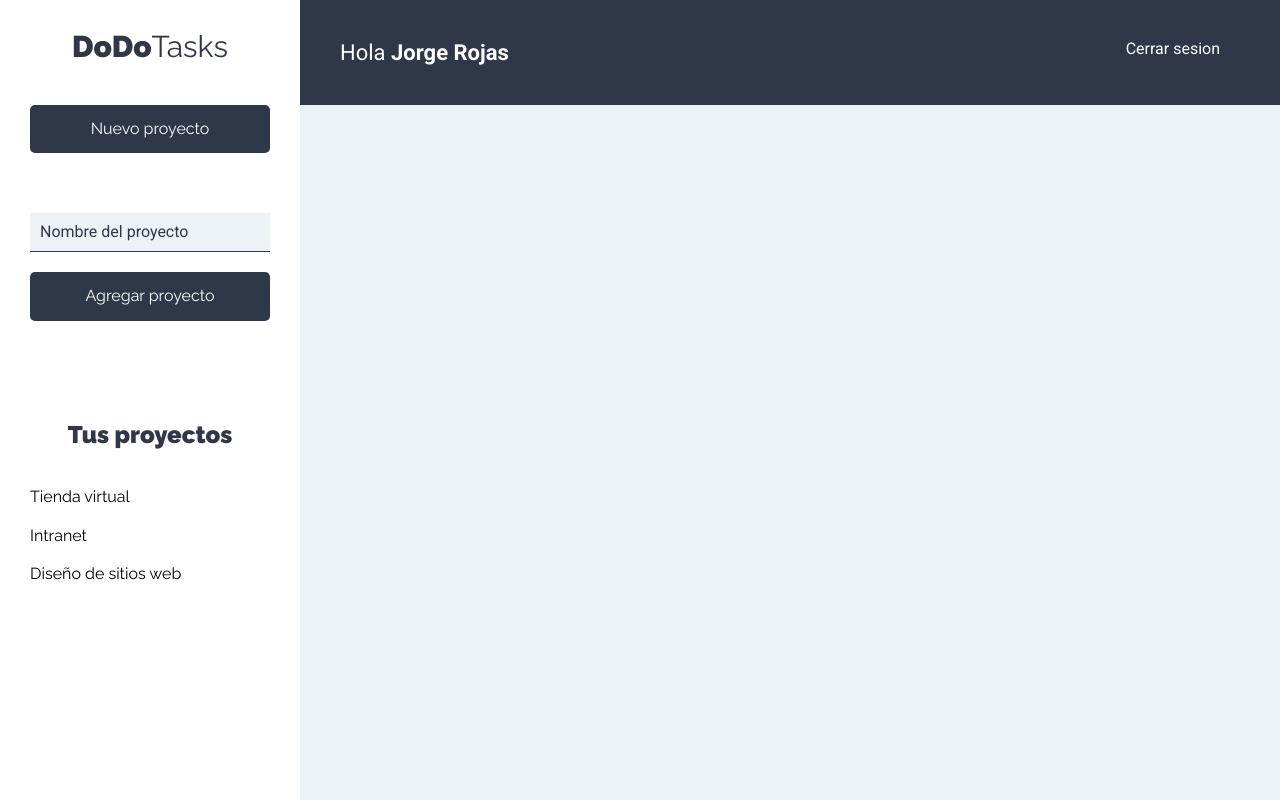
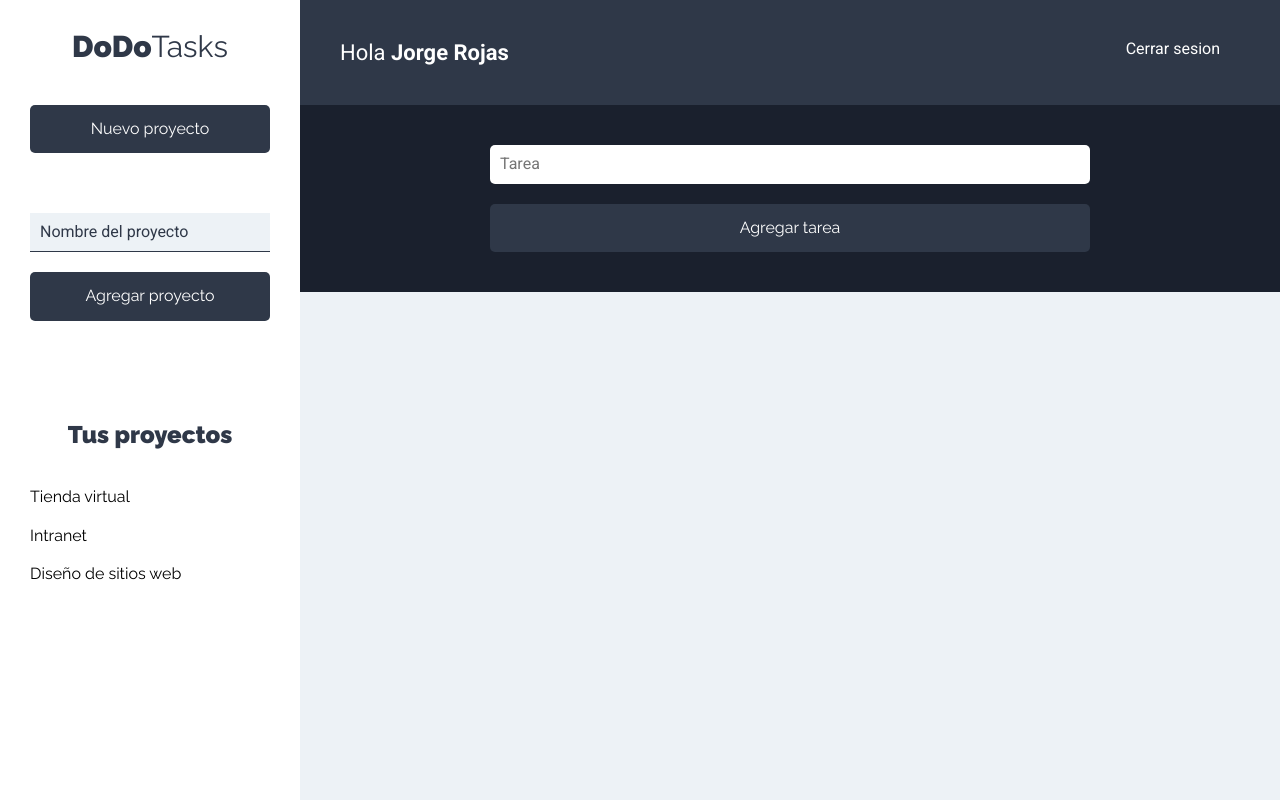
Before and after one commit to JorgeRod2594/react-mern, a React (Create React App) app in the folder cliente/: page /proyectos in a window 1280 px wide. Built offline with nearby package versions, Linux system fonts and the light colour scheme.

Commit message:
Creacion de Formulario para crear tareas

```diff
--- a/cliente/src/components/layout/Bar.jsx
+++ b/cliente/src/components/layout/Bar.jsx
@@ -7,10 +7,10 @@
 //para cerrar sesion
     return (
         <header className="app-header">
-            <a className="nombre-usuario">Hola<span> Jorge Rojas</span></a>
+            <a href="!#" className="nombre-usuario">Hola<span> Jorge Rojas</span></a>
 
             <nav className="nav-principal">
-                <a href="#!">Cerrar sesion</a>
+                <a href="!#">Cerrar sesion</a>
             </nav>
         </header>
      );
--- a/cliente/src/components/proyectos/Proyectos.jsx
+++ b/cliente/src/components/proyectos/Proyectos.jsx
@@ -1,6 +1,7 @@
 import React from 'react';
 import Sidebar from '../layout/Sidebar'
 import Bar from '../layout/Bar'
+import FormTarea from '../tareas/FormTarea'
 
 const Proyectos = () => {
     //Este es el contenedor principal
@@ -15,6 +16,7 @@
             <div className="seccion-principal">
                 <Bar />
                 <main>
+                    <FormTarea />
                     <div className="contenedor-tareas">
 
                     </div>
--- /dev/null
+++ b/cliente/src/components/tareas/FormTarea.jsx
@@ -0,0 +1,30 @@
+import React from 'react'
+
+const FormTarea = () => {
+
+//Este componente sera el formulario de las tareas asociadas aun proyecto
+    return (
+        <div className="formulario">
+            <form>
+                <div className="contenedor-input">
+                    <input
+                        type="text"
+                        className="input-text"
+                        placeholder="Tarea"
+                        name="nombre"
+                    />
+                </div>
+
+                <div className="contenedor-input">
+                    <input
+                        type="submit"
+                        className="btn btn-primario btn-submit btn-block"
+                        value="Agregar tarea"
+                    />
+                </div>
+            </form>
+        </div>
+     );
+}
+
+export default FormTarea;
```
Also changed, not shown: cliente/src/components/tareas/ListadoTareas.jsx (added), cliente/src/components/tareas/Tarea.jsx (added).
